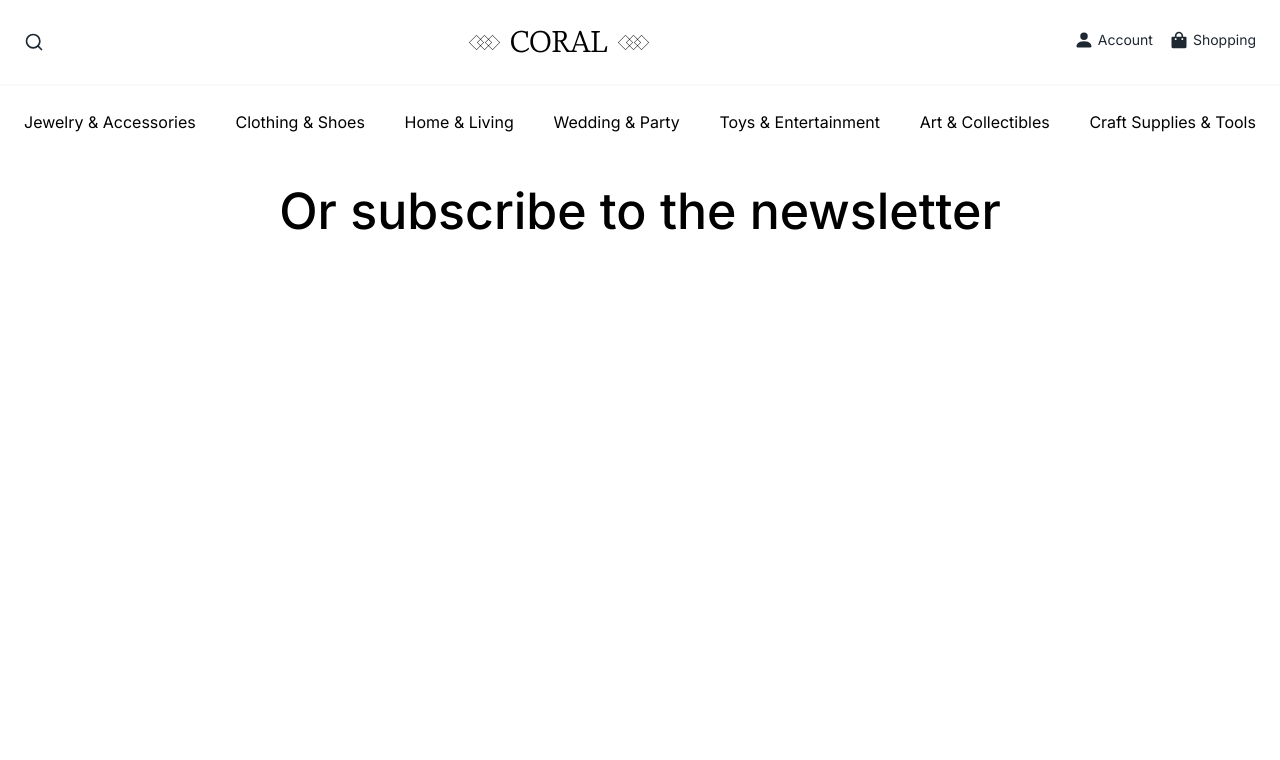
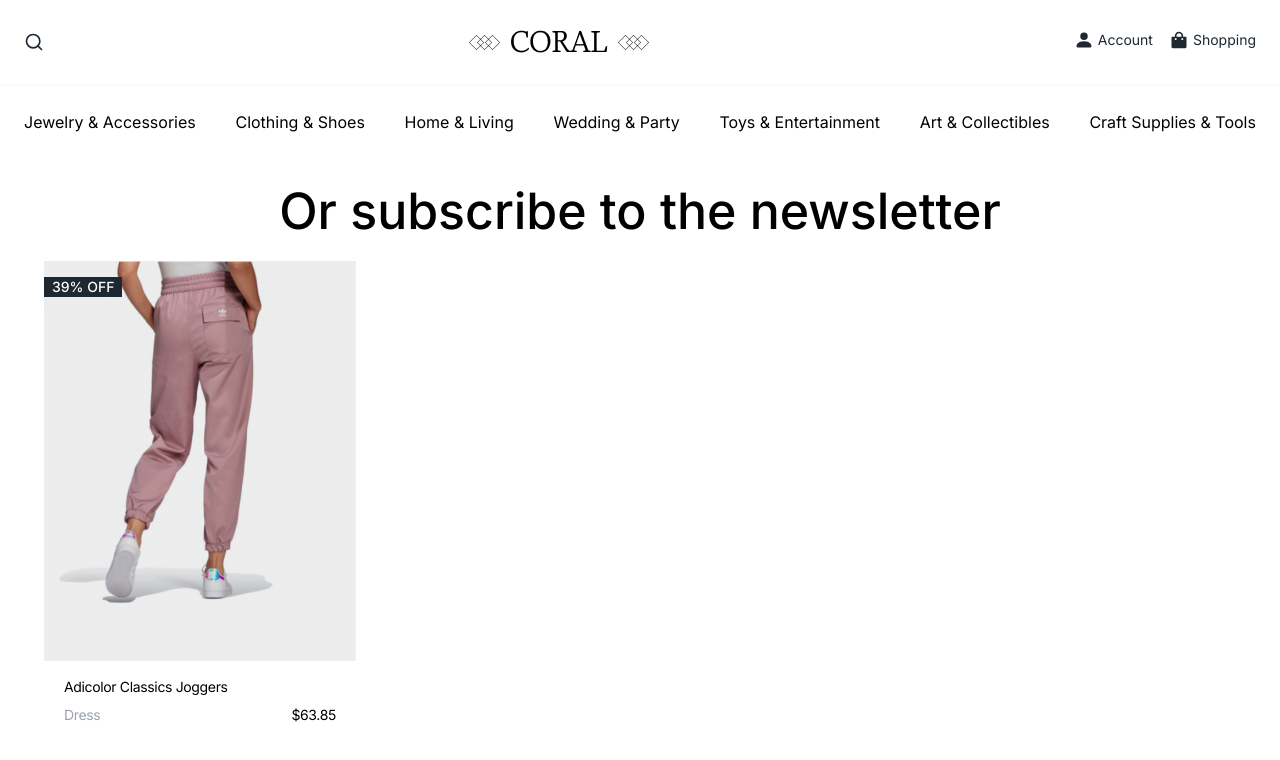
Before and after one commit to MuhammadShameel/NextJS-Ecommerce-store, a Next.js app: page / in a window 1280 px wide. Shown: the top 760 px of the page. Built offline with nearby package versions, Linux system fonts and the light colour scheme.

Commit message:
create card for using it multiple time

```diff
--- a/src/app/components/Product.tsx
+++ b/src/app/components/Product.tsx
@@ -1,10 +1,35 @@
 import React from "react";
+import jeansProduct from "../../../public/images/image-product-3.png";
+import Image from "next/image";
 
 const Product = () => {
   return (
     <div className="container mx-auto">
       <div className="p-6">
         <h2 className="text-center">Or subscribe to the newsletter</h2>
+        <div className="relative m-5 flex w-full max-w-[312px] flex-col overflow-hidden bg-white hover:shadow-md ">
+          <a className="relative flex overflow-hidden " href="#">
+            <Image
+              className="object-cover"
+              src={jeansProduct}
+              alt="product image"
+            />
+            <span className="absolute top-0 left-0 my-4 bg-primary px-2 text-center text-sm font-medium text-white">
+              39% OFF
+            </span>
+          </a>
+          <div className="mt-4 px-5 pb-5">
+            <a href="#">
+              <h5 className="text-sm tracking-tight ">
+                Adicolor Classics Joggers
+              </h5>
+            </a>
+            <div className="mt-2 mb-5 flex items-center justify-between">
+              <h5 className="text-sm tracking-tight text-gray-400">Dress</h5>
+              <h5 className="text-sm tracking-tight ">$63.85</h5>
+            </div>
+          </div>
+        </div>
       </div>
     </div>
   );
```
Also changed, not shown: public/images/image-product-3.png (added).
